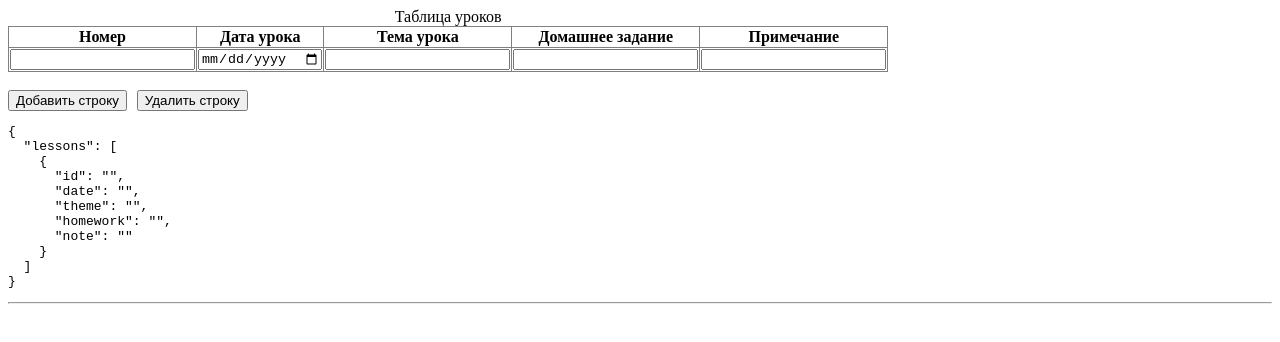
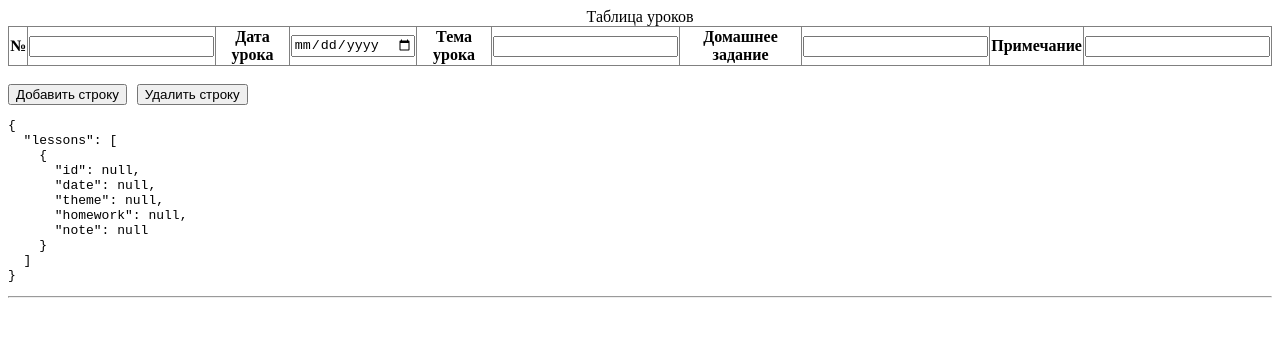
Before and after one commit to aprricod/angular-card6-task5-old, an Angular app: page / in a window 1280 px wide. Shown: the top 342 px of the page. Built offline with nearby package versions, Linux system fonts and the light colour scheme.

Commit message:
added formControlName for inputs & validation

```diff
--- a/src/app/mod1/mod1.component.css
+++ b/src/app/mod1/mod1.component.css
@@ -10,3 +10,10 @@ th {
 td {
   border: 1px solid grey;
 }
+
+input.ng-touched.ng-invalid {
+  border: solid red 2px;
+}
+input.ng-touched.ng-valid {
+  border: solid green 2px;
+}
--- a/src/app/mod1/mod1.component.html
+++ b/src/app/mod1/mod1.component.html
@@ -1,32 +1,45 @@
-<form [formGroup]="form">
+<form [formGroup]="form" novalidate>
   <table>
     <caption>
       Таблица уроков
     </caption>
-    <tr>
+    <!-- <tr>
       <th>Номер</th>
       <th>Дата урока</th>
       <th>Тема урока</th>
       <th>Домашнее задание</th>
       <th>Примечание</th>
-    </tr>
+    </tr> -->
 
-    <tr *ngFor="let item of lessons.controls" formArrayName="lessons">
-      <!-- <td><input type="number" formControlName="id" /></td>
-      <td><input type="date" formControlName="date" /></td>
-      <td><input type="text" formControlName="theme" /></td>
-      <td><input type="text" formControlName="homework" /></td>
-      <td><input type="text" formControlName="note" /></td> -->
-      <td><input type="number" /></td>
-      <td><input type="date" /></td>
-      <td><input type="text" /></td>
-      <td><input type="text" /></td>
-      <td><input type="text" /></td>
+    <tr
+      *ngFor="let item of lessons.controls; let i = index"
+      formArrayName="lessons"
+    >
+      <th>№</th>
+      <td [formGroupName]="i">
+        <input type="number" formControlName="id" />
+      </td>
+      <th>Дата урока</th>
+      <td [formGroupName]="i">
+        <input type="date" formControlName="date" />
+      </td>
+      <th>Тема урока</th>
+      <td [formGroupName]="i">
+        <input type="text" formControlName="theme" />
+      </td>
+      <th>Домашнее задание</th>
+      <td [formGroupName]="i">
+        <input type="text" formControlName="homework" />
+      </td>
+      <th>Примечание</th>
+      <td [formGroupName]="i">
+        <input type="text" formControlName="note" />
+      </td>
     </tr>
   </table>
   <br />
-  <button style="margin-right: 10px" (click)="add()">Добавить строку</button
-  ><button (click)="delete()">Удалить строку</button>
+  <button style="margin-right: 10px" (click)="addRow()">Добавить строку</button
+  ><button (click)="deleteRow()">Удалить строку</button>
 </form>
 
 <pre>{{ form.value | json }}</pre>
@@ -60,3 +73,30 @@
     <td><input type="text" [(ngModel)]="note" /></td>
   </tr>
 </table> -->
+
+<!-- <table>
+  <tr *ngFor="let post of mod1.lessonTable">
+    <td><input type="text" value="{{ post.id | json }}" /></td>
+  </tr>
+</table> -->
+
+<!-- <form [formGroup]="form" novalidate>
+  <div formArrayName="lessons">
+    <div *ngFor="let lessone of lessons.controls; let i = index">
+      <div [formGroupName]="i">
+        <input type="number" formControlName="id" />
+        <br />
+        <input type="date" formControlName="date" />
+        <br />
+        <input type="text" formControlName="theme" />
+        <br />
+        <input type="text" formControlName="homework" />
+        <br />
+        <input type="text" formControlName="note" />
+      </div>
+    </div>
+  </div>
+  <br />
+  <button style="margin-right: 10px" (click)="addRow()">Добавить строку</button
+  ><button (click)="deleteRow()">Удалить строку</button>
+</form> -->
--- a/src/app/mod1/mod1.component.ts
+++ b/src/app/mod1/mod1.component.ts
@@ -1,5 +1,5 @@
 import { Component, OnInit } from '@angular/core';
-import { FormArray, FormBuilder, FormGroup } from '@angular/forms';
+import { FormArray, FormBuilder, FormGroup, Validators } from '@angular/forms';
 import { Mod1Service } from './mod1.service';
 
 @Component({
@@ -13,11 +13,11 @@ export class Mod1Component implements OnInit {
     this.form = fb.group({
       lessons: fb.array([
         fb.group({
-          id: fb.control(''),
-          date: fb.control(''),
-          theme: fb.control(''),
-          homework: fb.control(''),
-          note: fb.control(''),
+          id: fb.control(null, [Validators.required, Validators.minLength(2)]),
+          date: fb.control(null, Validators.required),
+          theme: fb.control(null, Validators.required),
+          homework: fb.control(null),
+          note: fb.control(null),
         }),
       ]),
     });
@@ -27,8 +27,30 @@ export class Mod1Component implements OnInit {
     return this.form.get('lessons') as FormArray;
   }
 
-  add() {
+  addRow() {
     (this.form.get('lessons') as FormArray).push(
+      this.fb.group({
+        id: this.fb.control(null, [
+          Validators.required,
+          Validators.minLength(2),
+        ]),
+        date: this.fb.control(null, Validators.required),
+        theme: this.fb.control(null, Validators.required),
+        homework: this.fb.control(null),
+        note: this.fb.control(null),
+      })
+    );
+  }
+
+  deleteRow() {
+    (this.form.get('lessons') as FormArray).removeAt(
+      (this.form.get('lessons') as FormArray).length - 1
+    );
+  }
+
+  insert(i) {
+    this.lessons.insert(
+      i,
       this.fb.group({
         id: this.fb.control(''),
         date: this.fb.control(''),
@@ -39,10 +61,8 @@ export class Mod1Component implements OnInit {
     );
   }
 
-  delete() {
-    (this.form.get('lessons') as FormArray).removeAt(
-      (this.form.get('lessons') as FormArray).length - 1
-    );
+  delete(i) {
+    this.lessons.removeAt(i);
   }
 
   // Тут попытки работы с local storage
@@ -59,3 +79,18 @@ export class Mod1Component implements OnInit {
     this.mod1.loadLesson();
   }
 }
+
+// form: FormGroup;
+// constructor(public fb: FormBuilder, public mod1: Mod1Service) {
+//   this.form = fb.group({
+//     lessons: fb.array([
+//       fb.group({
+//         id: fb.control(''),
+//         date: fb.control(''),
+//         theme: fb.control(''),
+//         homework: fb.control(''),
+//         note: fb.control(''),
+//       }),
+//     ]),
+//   });
+// }
--- a/src/assets/lessonTable.json
+++ b/src/assets/lessonTable.json
@@ -1,6 +1,13 @@
 [
   {
-    "id": "sfagf",
+    "id": "1",
+    "date": "",
+    "theme": "",
+    "homework": "",
+    "note": ""
+  },
+  {
+    "id": "2",
     "date": "",
     "theme": "",
     "homework": "",
```
